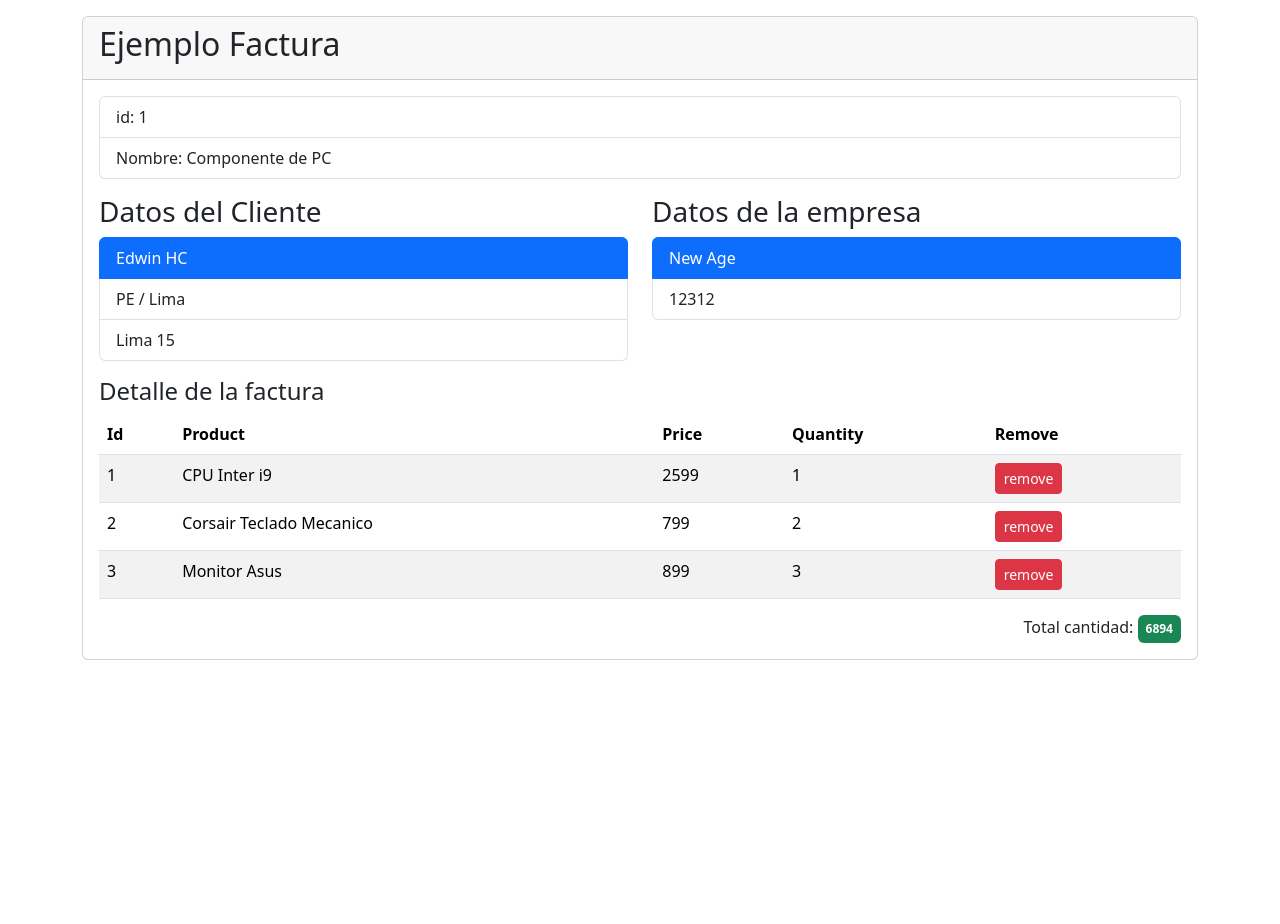
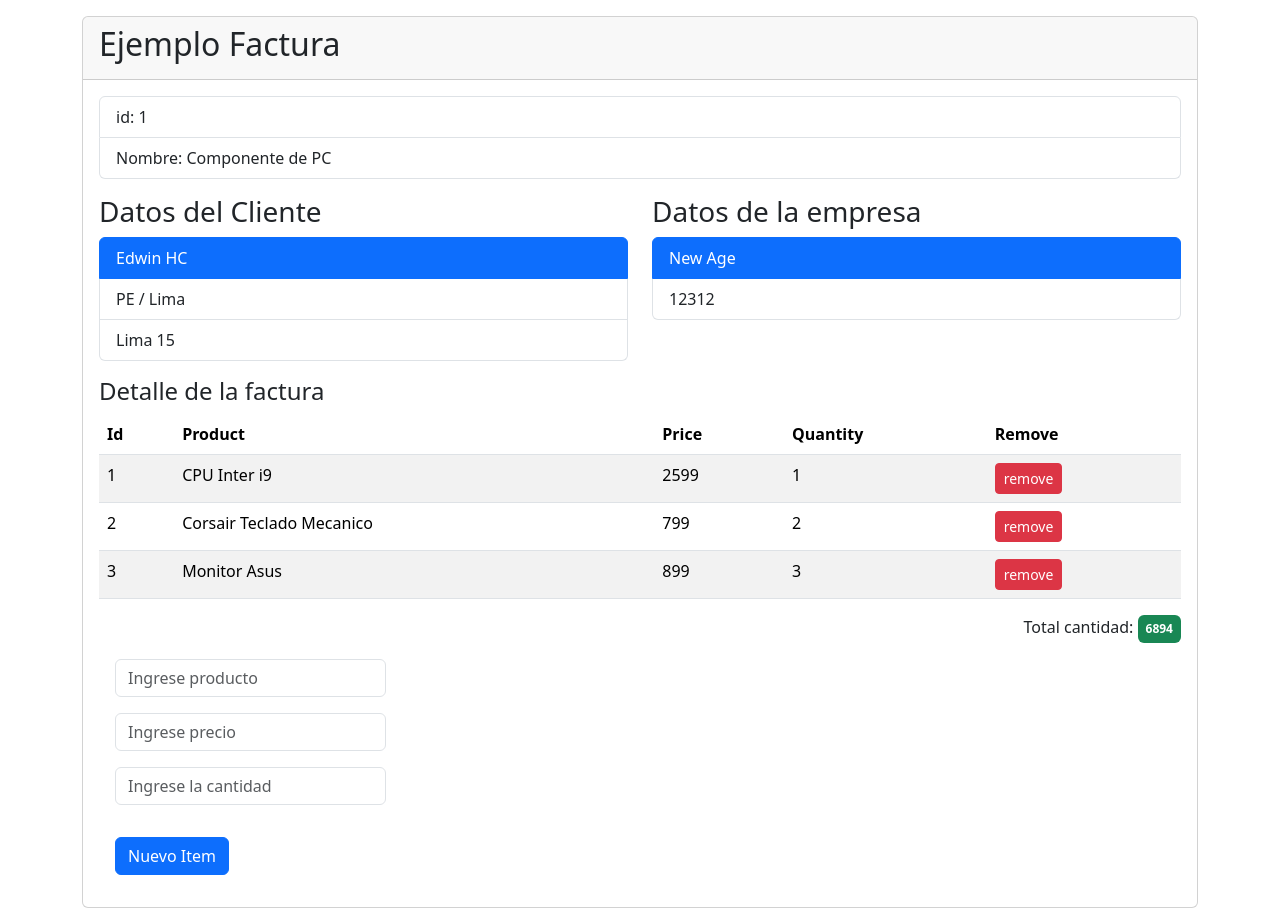
Before and after one commit to edwinrhc/Invoice-app, an Angular app in the folder FrontEnd/invoice-app-front/: page / in a window 1280 px wide. Before the commit the page ends 800 px from the top, so only its background shows below. Built offline with nearby package versions, Linux system fonts and the light colour scheme.

Commit message:
Add component Form Item

```diff
--- /dev/null
+++ b/FrontEnd/invoice-app-front/src/app/components/form-item/form-item.component.html
@@ -0,0 +1,23 @@
+<form class="w-25">
+  <input name="product"
+         placeholder="Ingrese producto"
+         class="form-control m-3"
+         [(ngModel)]="item.product"
+  />
+
+  <input name="price"
+         placeholder="Ingrese precio"
+         class="form-control m-3"
+         [(ngModel)]="item.price"
+  />
+
+  <input name="quantity"
+         placeholder="Ingrese la cantidad"
+         class="form-control m-3"
+         [(ngModel)]="item.quantity"
+  />
+
+  <button class="btn btn-primary m-3">
+    Nuevo Item
+  </button>
+</form>
--- /dev/null
+++ b/FrontEnd/invoice-app-front/src/app/components/form-item/form-item.component.ts
@@ -0,0 +1,25 @@
+import {Component, EventEmitter, Output} from '@angular/core';
+import {Item} from "../../models/item";
+import {FormsModule} from "@angular/forms";
+
+
+@Component({
+  selector: 'app-form-item',
+  standalone: true,
+  imports: [FormsModule],
+  templateUrl: './form-item.component.html'
+})
+export class FormItemComponent {
+
+  @Output() addItemEventEmitter = new EventEmitter();
+
+  private counterId = 4;
+
+  item: any = {
+    product: '',
+    price: '',
+    quantity: '',
+  }
+
+
+}
--- a/FrontEnd/invoice-app-front/src/app/components/invoice/invoice.component.html
+++ b/FrontEnd/invoice-app-front/src/app/components/invoice/invoice.component.html
@@ -19,6 +19,8 @@
       <app-list-items [items]="invoice.items" (removeEventEmitter)="remoteItem($event)"></app-list-items>
       <app-total [total]="invoice.total"></app-total>
 
+      <app-form-item></app-form-item>
+
     </div>
   </div>
 </div>
--- a/FrontEnd/invoice-app-front/src/app/components/invoice/invoice.component.ts
+++ b/FrontEnd/invoice-app-front/src/app/components/invoice/invoice.component.ts
@@ -7,6 +7,7 @@ import {CompanyViewComponent} from "../company-view/company-view.component";
 import {ListItemsComponent} from "../list-items/list-items.component";
 import {RowItemComponent} from "../row-item/row-item.component";
 import {TotalComponent} from "../total/total.component";
+import {FormItemComponent} from "../form-item/form-item.component";
 
 @Component({
   selector: 'app-invoice',
@@ -15,7 +16,8 @@ import {TotalComponent} from "../total/total.component";
     ClientViewComponent,
     CompanyViewComponent,
     ListItemsComponent,
-    TotalComponent],
+    TotalComponent,
+    FormItemComponent],
   templateUrl: './invoice.component.html'
 })
 export class InvoiceComponent implements OnInit{
```
